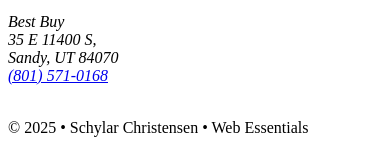
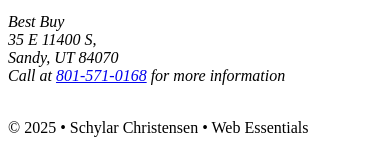
Before and after one commit to SchylarC/dwdd1600, a plain HTML site: page 03hand-coding/equipment.html in a window 390 px wide. Shown: the part 1889-2039 px from the top of the page. Drawn offline with Linux system fonts and the light colour scheme.

Commit message:
Fixed phone number link

```diff
--- a/03hand-coding/equipment.html
+++ b/03hand-coding/equipment.html
@@ -104,7 +104,7 @@
             Best Buy <br>
             35 E 11400 S, <br>
             Sandy, UT 84070 <br>
-            <a href="tel8015710168">(801) 571-0168</a>
+            Call at <a href="tel:8015710168">801-571-0168</a> for more information
         </address>
         <br>
 
```
